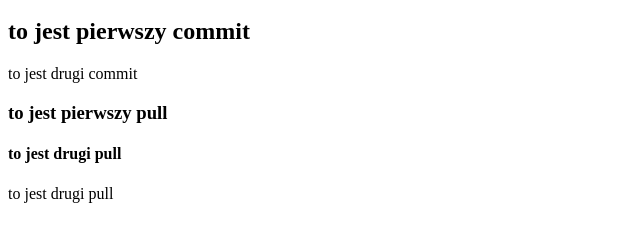
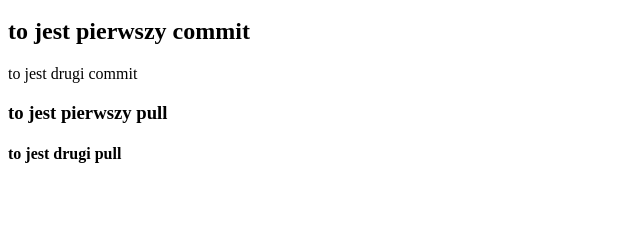
Before and after one commit to ader81/nauka-git, a plain HTML site: page index.html in a window 1280 px wide. Shown: the part 48-290 px from the top of the page, without its empty margins (0-640 px from the left). Drawn offline with Linux system fonts and the light colour scheme.

Commit message:
Remove p

```diff
--- a/index.html
+++ b/index.html
@@ -8,6 +8,5 @@
 <p>to jest drugi commit</p>
 <h3>to jest pierwszy pull</h3>
 <h4>to jest drugi pull</h4>
-<p>to jest drugi pull</p>
 </body>
 </html>
```
